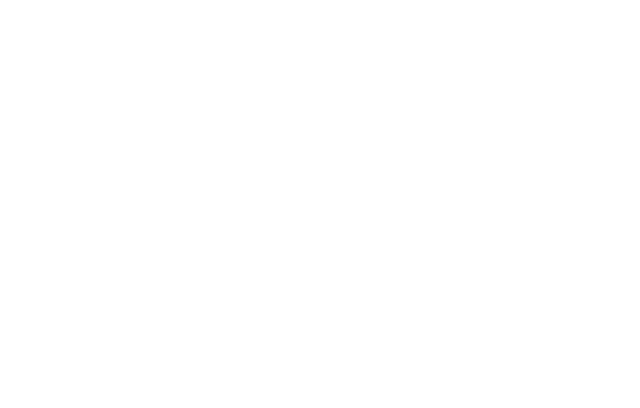
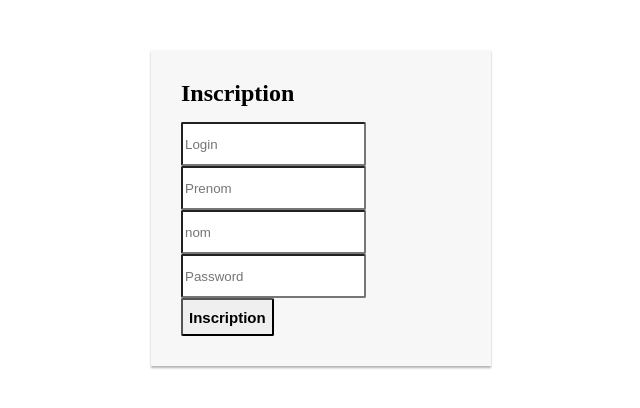
Before and after one commit to salim-ouari/module-connexion, a PHP site: page /inscription.php in a window 1280 px wide. Before the commit the part shown is empty. Shown: the top 408 px of the page, without its empty margins (319-959 px from the left). Run offline with PHP 8.4, Linux system fonts and the light colour scheme.

Commit message:
création fichier css

```diff
--- a/inscription.php
+++ b/inscription.php
@@ -0,0 +1,33 @@
+<!DOCTYPE html>
+<html lang="en">
+ <head>
+     <meta charset="UTF-8">
+     <meta http-equiv="X-UA-Compatible" content="IE=edge">
+     <meta name="viewport" content="width=device-width, initial-scale=1.0">
+     <title>Inscription</title>
+     <link rel="stylesheet" href="./style.css">
+</head>
+<body>
+    <div class="login-form">
+        <form action="inscription.php" method="post">
+            <h2 class="text-center">Inscription</h2>
+            <div class="form-group">
+                <input type="login" name="login" class="form-control" placeholder="Login" required="required" autocomplete="off">
+            </div>
+            <div class="form-group">
+                <input type="prenom" name="prenom" class="form-control" placeholder="Prenom" required="required" autocomplete="off">
+            </div>
+            <div class="form-group">
+                <input type="nom" name="nom" class="form-control" placeholder="nom" required="required" autocomplete="off">
+            </div>
+            <div class="form-group">
+                <input type="password" name="password" class="form-control" placeholder="Password" required="required" autocomplete="off">
+            </div>
+            <div class="form-group">
+                <button type="submit" class=btn btn-primary btn-block>Inscription</button>
+            </div>
+
+    </div>
+
+</body>
+</html>
--- /dev/null
+++ b/style.css
@@ -0,0 +1,26 @@
+.login-form {
+  width: 340px;
+  margin: 50px auto;
+}
+
+.login-form form {
+  margin-bottom: 15px;
+  background: #f7f7f7;
+  box-shadow: 0px 2px 2px rgba(0, 0, 0, 0.3);
+  padding: 30px;
+}
+
+.login-form h2 {
+  margin: 0 0 15px;
+}
+
+.form-control,
+.btn {
+  min-height: 38px;
+  border-radius: 2px;
+}
+
+.btn {
+  font-size: 15px;
+  font-weight: bold;
+}
```
Also changed, not shown: connexion.php (+33 -0 lines), index.php (+2 -61 lines).
